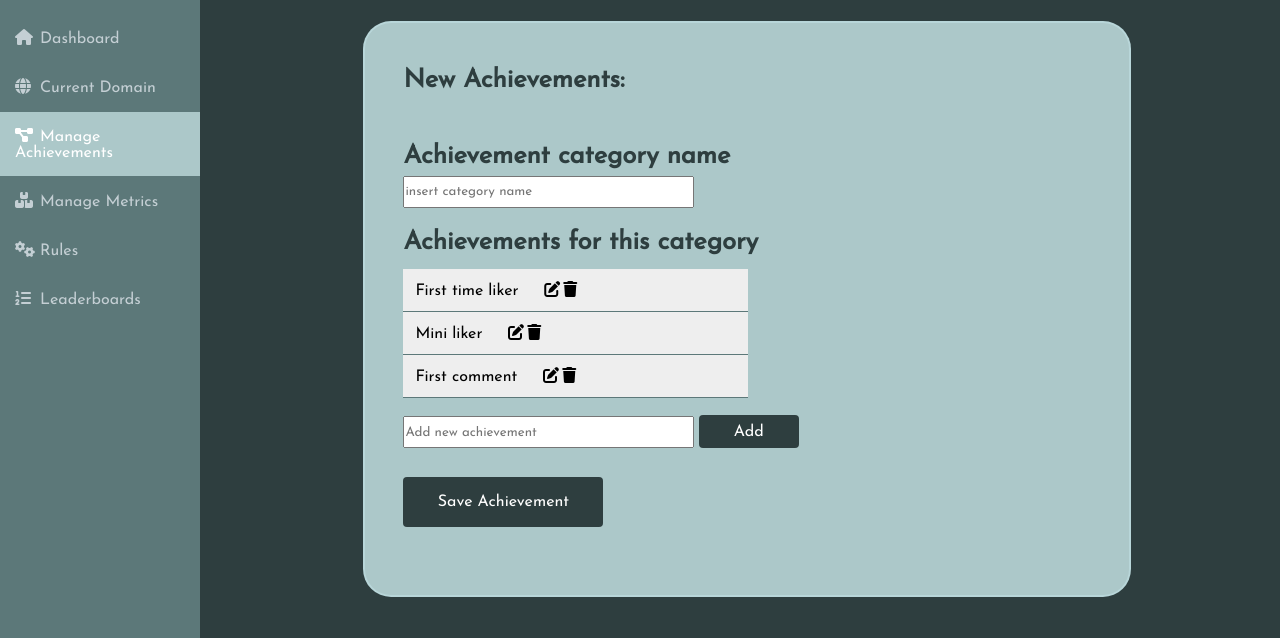
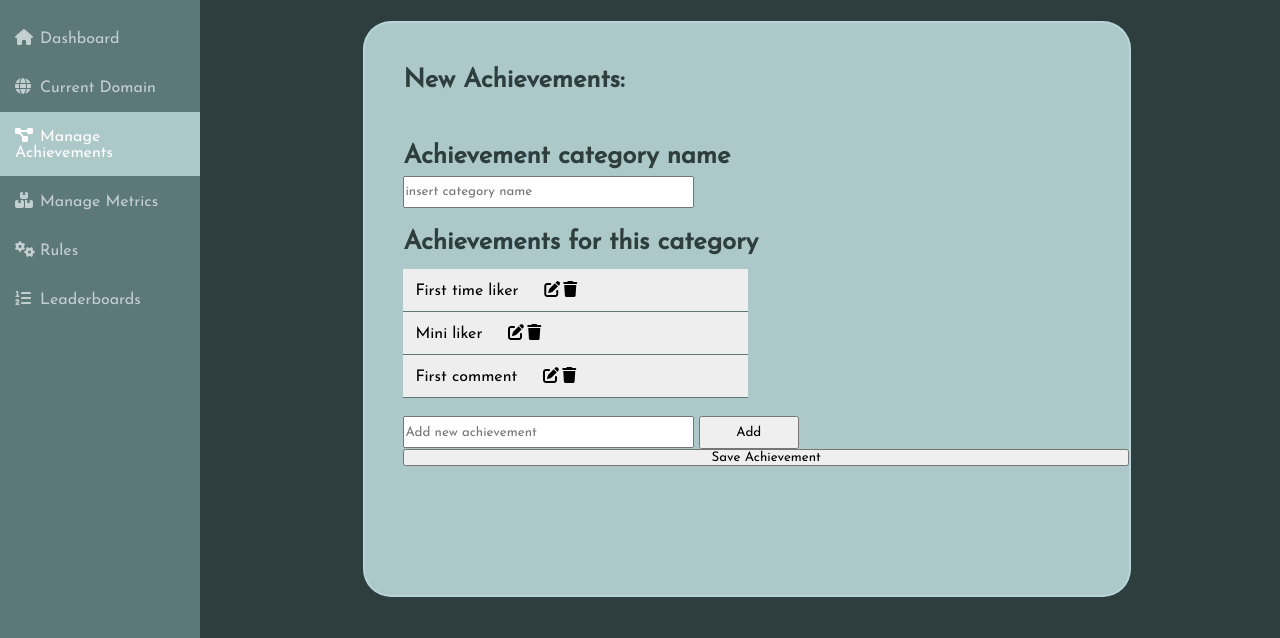
Before and after one commit to zaBogdan/TW-2022, a plain HTML site: page Frontend/admin/CurrentDomain/Achievements/AddAchievements.html in a window 1280 px wide. Shown: the part 112-750 px from the top of the page. Drawn offline with Linux system fonts and the light colour scheme.

Commit message:
Update AddAchievements.html

```diff
--- a/Frontend/admin/CurrentDomain/Achievements/AddAchievements.html
+++ b/Frontend/admin/CurrentDomain/Achievements/AddAchievements.html
@@ -55,9 +55,9 @@
 
           <div class="AddAchievement">
             <input type="text" placeholder="Add new achievement">
-            <button class="button">Add</button>
+            <button class="Addbutton">Add</button>
           </div>
-            <button class="button">Save Achievement</button>
+            <button class="Addbutton">Save Achievement</button>
         </div>
       </div>
     </div>
```
